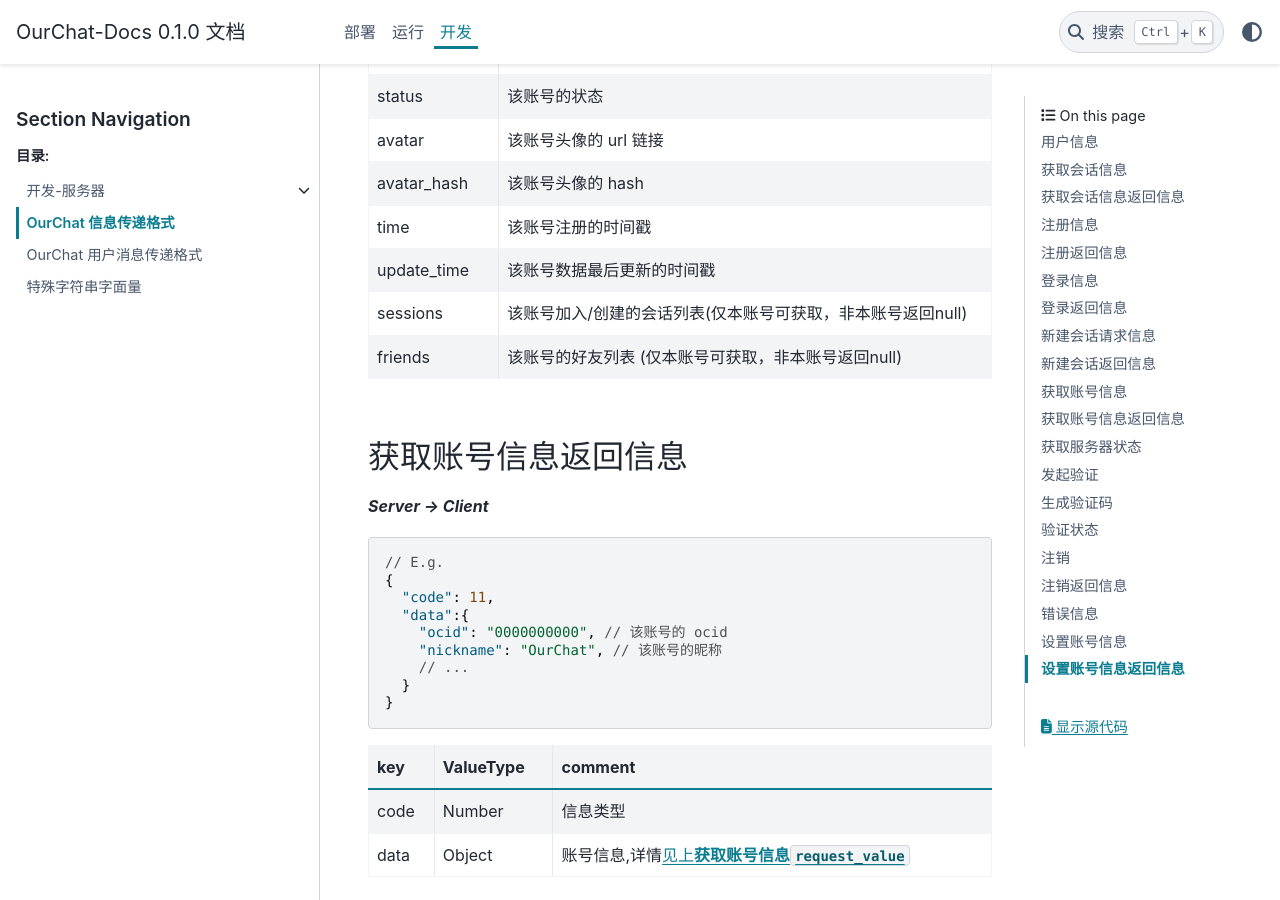
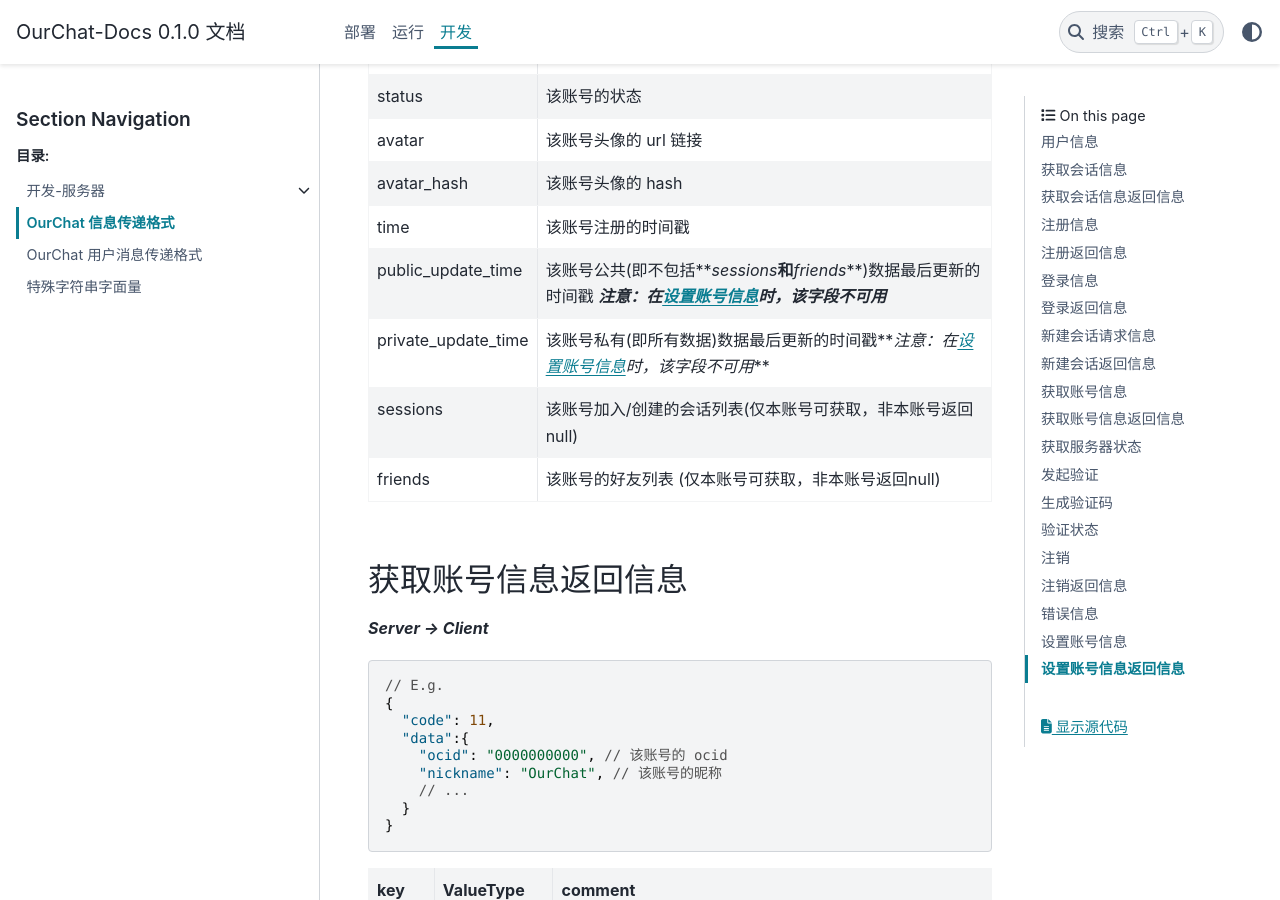
Before and after one commit to SkyUOI/OurChat-Docs, a Sphinx documentation site: the page built from docs/source/docs/development/msg_json.md, in a window 1280 px wide and 900 px high, scrolled down 6794 px. Built offline with Sphinx 7.4.7 and the PyData theme 0.15.4, drawn with Linux system fonts in a browser that asks for light colours.

Commit message:
docs: update msg_json.md

```diff
--- a/docs/source/docs/development/msg_json.md
+++ b/docs/source/docs/development/msg_json.md
@@ -250,17 +250,18 @@
 | ocid           | String    | 该账号的 ocid        |
 | request_values | Array     | 需要服务端返回的信息 |
 
-| request_value | comment                                                                 |
-|:--------------|:------------------------------------------------------------------------|
-| ocid          | 该账号的 ocid **_注意：在[设置账号信息](#设置账号信息)时，该字段不可用_** |
-| nickname      | 昵称                                                                    |
-| status        | 该账号的状态                                                            |
-| avatar        | 该账号头像的 url 链接                                                   |
-| avatar_hash   | 该账号头像的 hash                                                       |
-| time          | 该账号注册的时间戳                                                      |
-| update_time   | 该账号数据最后更新的时间戳                                              |
-| sessions      | 该账号加入/创建的会话列表(仅本账号可获取，非本账号返回null)              |
-| friends       | 该账号的好友列表 (仅本账号可获取，非本账号返回null)                      |
+| request_value       | comment                                                                                                             |
+|:--------------------|:--------------------------------------------------------------------------------------------------------------------|
+| ocid                | 该账号的 ocid **_注意：在[设置账号信息](#设置账号信息)时，该字段不可用_**                                             |
+| nickname            | 昵称                                                                                                                |
+| status              | 该账号的状态                                                                                                        |
+| avatar              | 该账号头像的 url 链接                                                                                               |
+| avatar_hash         | 该账号头像的 hash                                                                                                   |
+| time                | 该账号注册的时间戳                                                                                                  |
+| public_update_time  | 该账号公共(即不包括**_sessions_**和**_friends_**)数据最后更新的时间戳 **_注意：在[设置账号信息](#设置账号信息)时，该字段不可用_** |
+| private_update_time | 该账号私有(即所有数据)数据最后更新的时间戳**_注意：在[设置账号信息](#设置账号信息)时，该字段不可用_**                 |
+| sessions            | 该账号加入/创建的会话列表(仅本账号可获取，非本账号返回null)                                                          |
+| friends             | 该账号的好友列表 (仅本账号可获取，非本账号返回null)                                                                  |
 
 ## 获取账号信息返回信息
 
```
Also changed, not shown: 1 other file.
